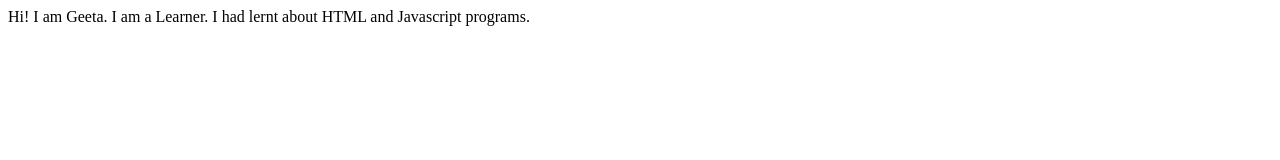
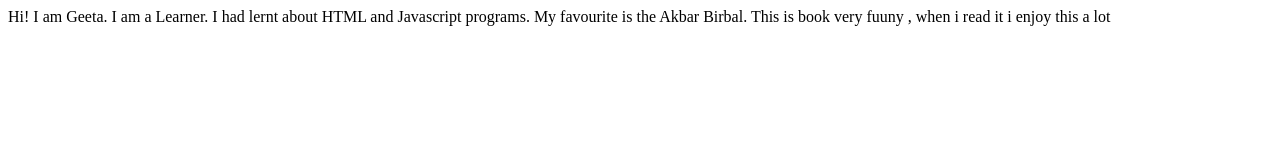
Before and after one commit to GeetaPogul/Geeta-Pogul, a plain HTML site: page index.html in a window 1280 px wide. Drawn offline with Linux system fonts and the light colour scheme.

Commit message:
update text

```diff
--- a/index.html
+++ b/index.html
@@ -12,6 +12,9 @@
 
     I had lernt about HTML and Javascript programs.
 
+    My favourite is the Akbar Birbal. This is book very fuuny ,
+    when i read it i enjoy this  a lot
+
 
 
 </body>
```
